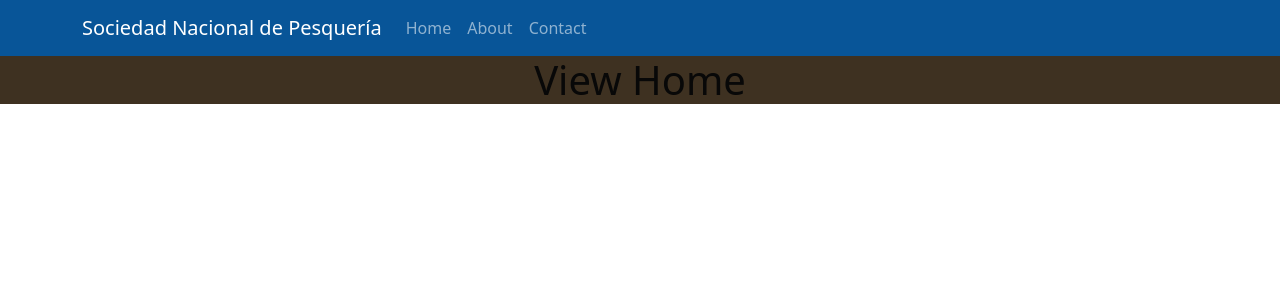
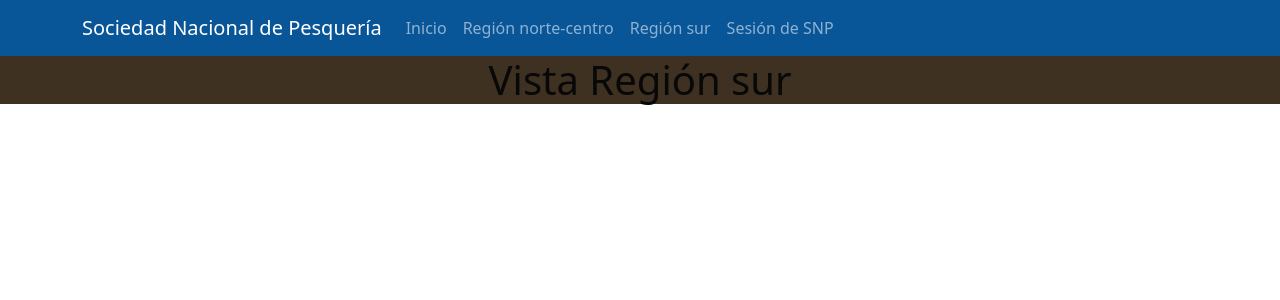
Before and after one commit to DavLopezFelix/SNP_frontend, a React (Create React App) app in the folder react-nav/: page /Regionsur in a window 1280 px wide. Before the commit this address led to /. Shown: the top 300 px of the page. Built offline with nearby package versions, Linux system fonts and the light colour scheme.

Commit message:
Rutas listas de la vista principal

```diff
--- a/react-nav/src/App.js
+++ b/react-nav/src/App.js
@@ -2,9 +2,10 @@
 import { BrowserRouter, Navigate, Route, Routes } from 'react-router-dom';
 
 //Importamos los componentes creados
-import About from './components/about';
-import Contact from './components/contact';
-import Home from './components/home';
+import Regionnortecentro from './components/regionnortecentro';
+import Regionsur from './components/regionsur';
+import Inicio from './components/inicio';
+import Sesionsnp from './components/sesionsnp';
 import NavBarExample from './layouts/navbar';
 
 function App() {
@@ -14,9 +15,10 @@
        <BrowserRouter>
        <Routes>
         <Route path='/' element={<NavBarExample />}>
-          <Route index element={ <Home />}  />
-          <Route path='about' element={ <About />}  />
-          <Route path='contact' element={ <Contact />}  />
+          <Route index element={ <Inicio />}  />
+          <Route path='regionnortecentro' element={ <Regionnortecentro />}  />
+          <Route path='Regionsur' element={ <Regionsur />}  />
+          <Route path='Sesionsnp' element={ <Sesionsnp />}  />
 
           <Route path='*' element={ <Navigate replace to="/"/> }/>
 
--- a/react-nav/src/components/about.js
+++ /dev/null
@@ -1,8 +0,0 @@
-const About = () => {
-    return(
-        <div>
-            <h1>View About</h1>
-        </div>
-    )
-}
-export default About
--- a/react-nav/src/components/contact.js
+++ /dev/null
@@ -1,8 +0,0 @@
-const Contact = () => {
-    return(
-        <div>
-            <h1>View Contact</h1>
-        </div>
-    )
-}
-export default Contact
--- a/react-nav/src/components/home.js
+++ /dev/null
@@ -1,8 +0,0 @@
-const Home = () => {
-    return(
-        <div>
-            <h1>View Home</h1>
-        </div>
-    )
-}
-export default Home
--- /dev/null
+++ b/react-nav/src/components/inicio.js
@@ -0,0 +1,8 @@
+const Inicio = () => {
+    return(
+        <div>
+            <h1>Vista de Inicio</h1>
+        </div>
+    )
+}
+export default Inicio
--- /dev/null
+++ b/react-nav/src/components/regionnortecentro.js
@@ -0,0 +1,8 @@
+const Regionnortecentro = () => {
+    return(
+        <div>
+            <h1>Vista Región norte-centro</h1>
+        </div>
+    )
+}
+export default Regionnortecentro
--- /dev/null
+++ b/react-nav/src/components/regionsur.js
@@ -0,0 +1,8 @@
+const Regionsur = () => {
+    return(
+        <div>
+            <h1>Vista Región sur</h1>
+        </div>
+    )
+}
+export default Regionsur
--- /dev/null
+++ b/react-nav/src/components/sesionsnp.js
@@ -0,0 +1,8 @@
+const Sesionsnp = () => {
+    return(
+        <div>
+            <h1>Sesión de SNP</h1>
+        </div>
+    )
+}
+export default Sesionsnp
--- a/react-nav/src/layouts/navbar.js
+++ b/react-nav/src/layouts/navbar.js
@@ -10,9 +10,10 @@
             <Navbar.Toggle aria-controls="basic-navbar-nav" />
             <Navbar.Collapse id="basic-navbar-nav">
             <Nav className="me-auto">
-                 <Nav.Link as={Link} to="/" >Home</Nav.Link>
-                 <Nav.Link as={Link} to="/about" >About</Nav.Link>
-                 <Nav.Link as={Link} to="/contact" >Contact</Nav.Link>
+                 <Nav.Link as={Link} to="/" >Inicio</Nav.Link>
+                 <Nav.Link as={Link} to="/regionnortecentro" >Región norte-centro</Nav.Link>
+                 <Nav.Link as={Link} to="/regionsur" >Región sur</Nav.Link>
+                 <Nav.Link as={Link} to="/sesionsnp" >Sesión de SNP</Nav.Link>
             </Nav>
             </Navbar.Collapse>
         </Container>
```
